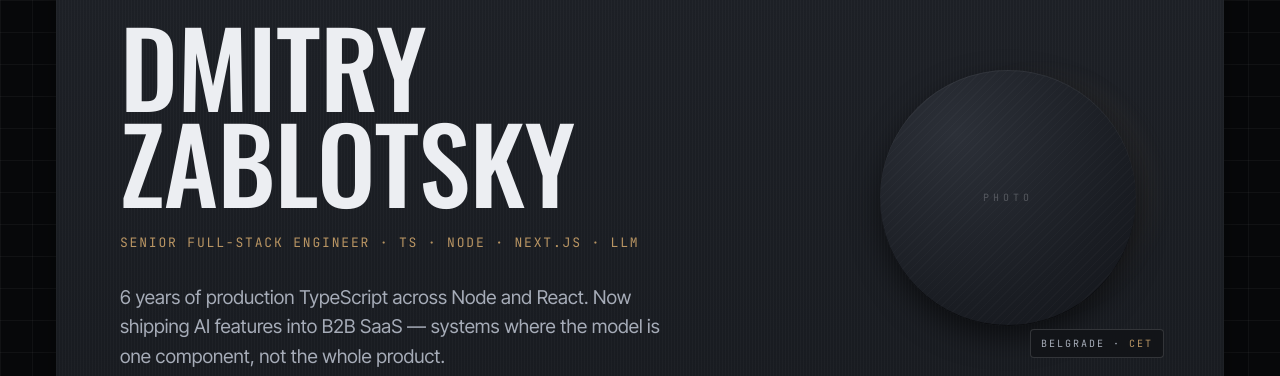
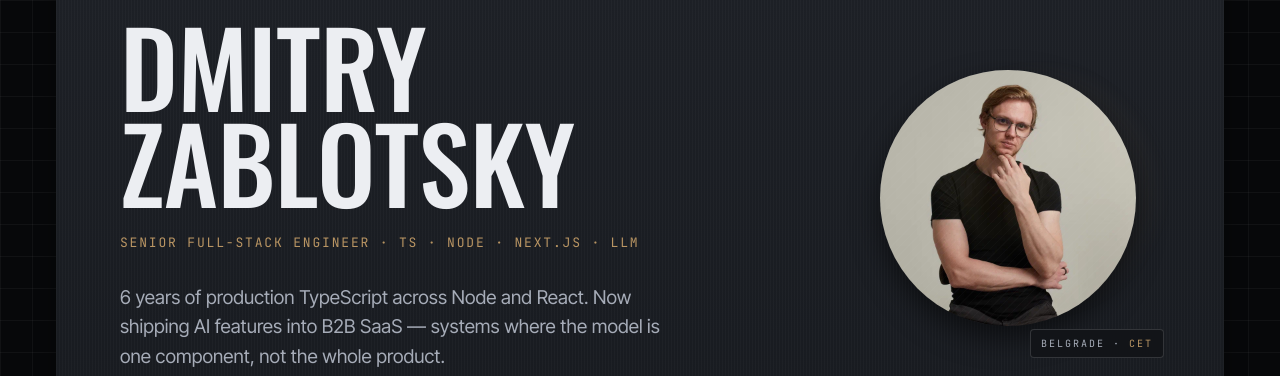
Before and after one commit to OtecSergij/portfolio, a Next.js app: page / in a window 1280 px wide. Shown: the part 192-568 px from the top of the page. Built offline with nearby package versions, Linux system fonts and the light colour scheme; no server answers.

Commit message:
feat(home): add the hero portrait
Replace the PHOTO placeholder with next/image and expose the portrait in the Person JSON-LD. Stack the photo above the text and center it up to 1100px; keep the two-column layout only above that.

```diff
--- a/src/app/page.tsx
+++ b/src/app/page.tsx
@@ -32,6 +32,7 @@ const personJsonLd = {
   jobTitle: site.role,
   description: site.tagline,
   url: site.siteUrl,
+  image: `${site.siteUrl}/dmitry-zablotsky.jpg`,
   knowsAbout: [
     "TypeScript",
     "Node.js",
--- a/src/components/home/Hero.tsx
+++ b/src/components/home/Hero.tsx
@@ -1,3 +1,5 @@
+import Image from "next/image";
+
 import { EmailButton } from "@/components/home/EmailButton";
 import { LinkedInButton } from "@/components/home/LinkedInButton";
 import { Button } from "@/components/ui/Button";
@@ -14,7 +16,7 @@ export function Hero() {
       grit
       className="px-6 py-9 sm:px-10 sm:py-11 lg:px-16 lg:py-14"
     >
-      <div className="grid items-center gap-12 lg:grid-cols-[1fr_300px] lg:gap-14">
+      <div className="grid items-center gap-12 min-[1101px]:grid-cols-[1fr_300px] min-[1101px]:gap-14">
         <div>
           <div className="mb-7 flex flex-wrap gap-2.5">
             {heroPills.map((pill) => (
@@ -46,18 +48,21 @@ export function Hero() {
           </div>
         </div>
 
-        <div className="relative mx-auto h-[280px] w-[280px] lg:mr-0">
+        <div className="relative order-first mx-auto h-[280px] w-[280px] min-[1101px]:order-none min-[1101px]:mr-0">
           <div
             aria-hidden
             className="absolute -top-3 -right-3 bottom-7 left-7 rounded-full bg-[radial-gradient(circle_at_50%_50%,color-mix(in_srgb,var(--gold)_18%,transparent)_0%,transparent_70%)] blur-[2px]"
           />
-          <div className="relative h-64 w-64 overflow-hidden rounded-full bg-[image:var(--bg-photo-well)] shadow-[inset_0_1px_0_var(--rule-highlight),inset_0_-1px_0_var(--rule-inset),0_12px_28px_rgba(0,0,0,0.5)]">
-            <span
-              aria-hidden
-              className="absolute inset-0 grid place-items-center font-mono text-[10px] tracking-[0.4em] text-[color-mix(in_srgb,var(--fg)_25%,transparent)]"
-            >
-              PHOTO
-            </span>
+          <div className="relative mx-auto h-64 w-64 overflow-hidden rounded-full bg-[image:var(--bg-photo-well)] shadow-[inset_0_1px_0_var(--rule-highlight),inset_0_-1px_0_var(--rule-inset),0_12px_28px_rgba(0,0,0,0.5)] min-[1101px]:mx-0">
+            <Image
+              src="/dmitry-zablotsky.jpg"
+              alt={`Portrait of ${site.name}`}
+              width={256}
+              height={256}
+              sizes="256px"
+              priority
+              className="h-full w-full object-cover"
+            />
             <span
               aria-hidden
               className="absolute inset-0 bg-[repeating-linear-gradient(135deg,rgba(255,255,255,0.02)_0_1px,transparent_1px_6px)]"
```
Also changed, not shown: public/dmitry-zablotsky.jpg (added).
